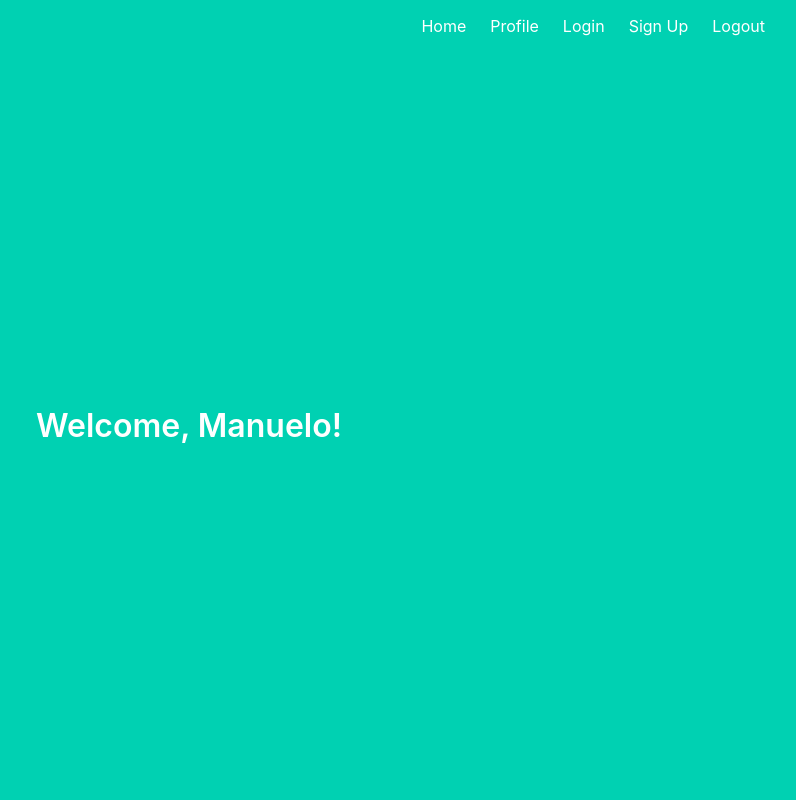
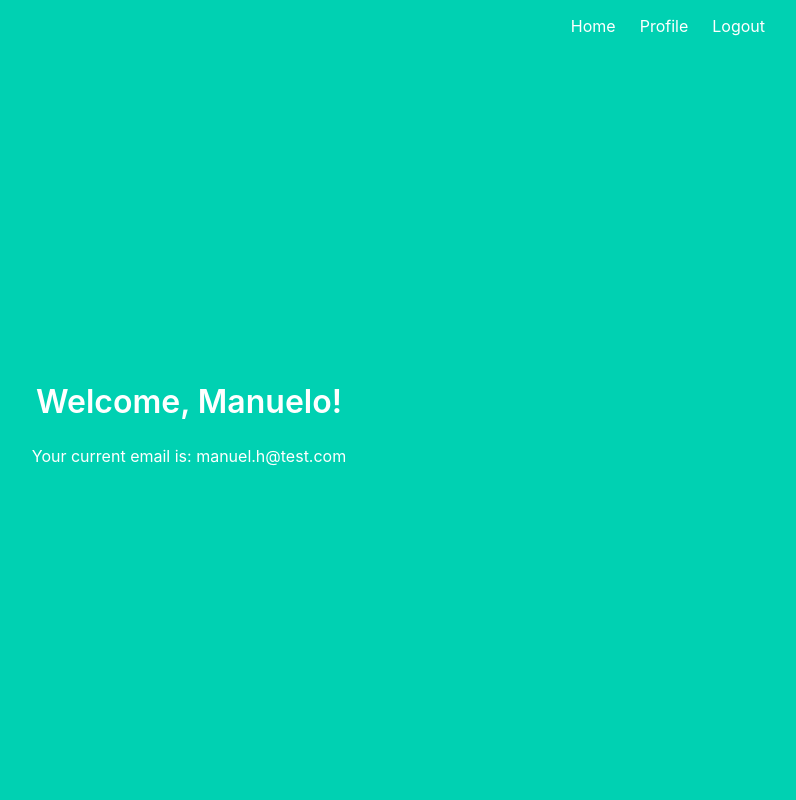
Before and after one commit to manherna/simple-flask-webapi, a Flask app: page /profile in a window 1280 px wide. Shown: the whole page, without its empty margins (451-1247 px from the left). Run offline with Flask 2, Linux system fonts and the light colour scheme; a user stored in the database is signed in.

Commit message:
Finished building basic site

```diff
--- a/app/auth.py
+++ b/app/auth.py
@@ -52,5 +52,7 @@ def signup_post():
     return redirect(url_for('auth.login_get'))
 
 @auth.route('/logout')
+@login_required
 def logout():
-    return 'Logout'
+    logout_user()
+    return redirect(url_for('main.index'))
--- a/app/main.py
+++ b/app/main.py
@@ -12,4 +12,4 @@ def index():
 @main.route('/profile')
 @login_required
 def profile():
-    return render_template('profile.html', name=current_user.name)
+    return render_template('profile.html', name=current_user.name, email=current_user.email)
--- a/app/templates/base.html
+++ b/app/templates/base.html
@@ -24,18 +24,24 @@
                             <a href="{{ url_for('main.index') }}" class="navbar-item">
                                 Home
                             </a>
+                            {% if current_user.is_authenticated %}
                             <a href="{{ url_for('main.profile') }}" class="navbar-item">
                                 Profile
                             </a>
+                            {% endif %}
+                            {% if not current_user.is_authenticated %}
                             <a href="{{ url_for('auth.login_get') }}" class="navbar-item">
                                 Login
                             </a>
                             <a href="{{ url_for('auth.signup_get') }}" class="navbar-item">
                                 Sign Up
                             </a>
+                            {% endif %}
+                            {% if current_user.is_authenticated %}
                             <a href="{{ url_for('auth.logout') }}" class="navbar-item">
                                 Logout
                             </a>
+                            {% endif %}
                         </div>
                     </div>
                 </div>
--- a/app/templates/profile.html
+++ b/app/templates/profile.html
@@ -6,4 +6,7 @@
 <h1 class="title">
   Welcome, {{ name }}!
 </h1>
+<h3>
+  Your current email is: {{ email }}
+</h3>
 {% endblock %}
```
